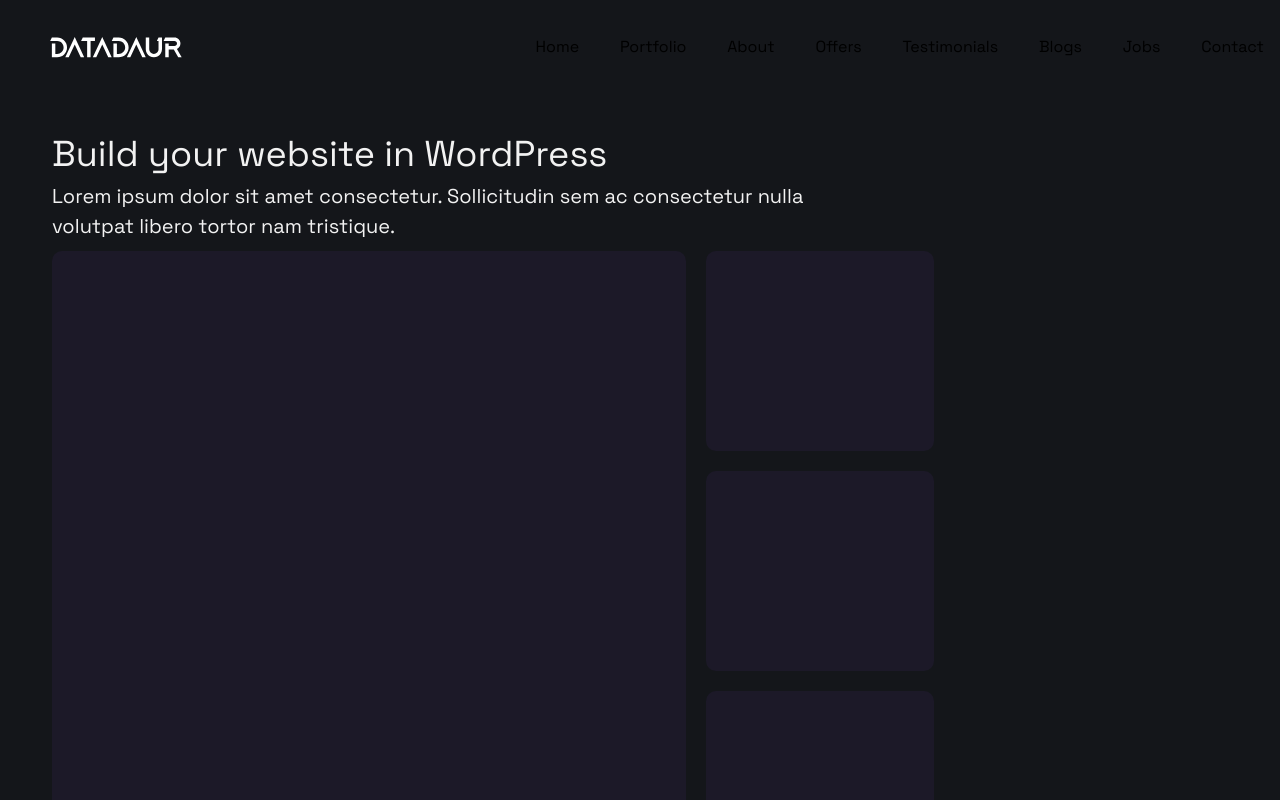
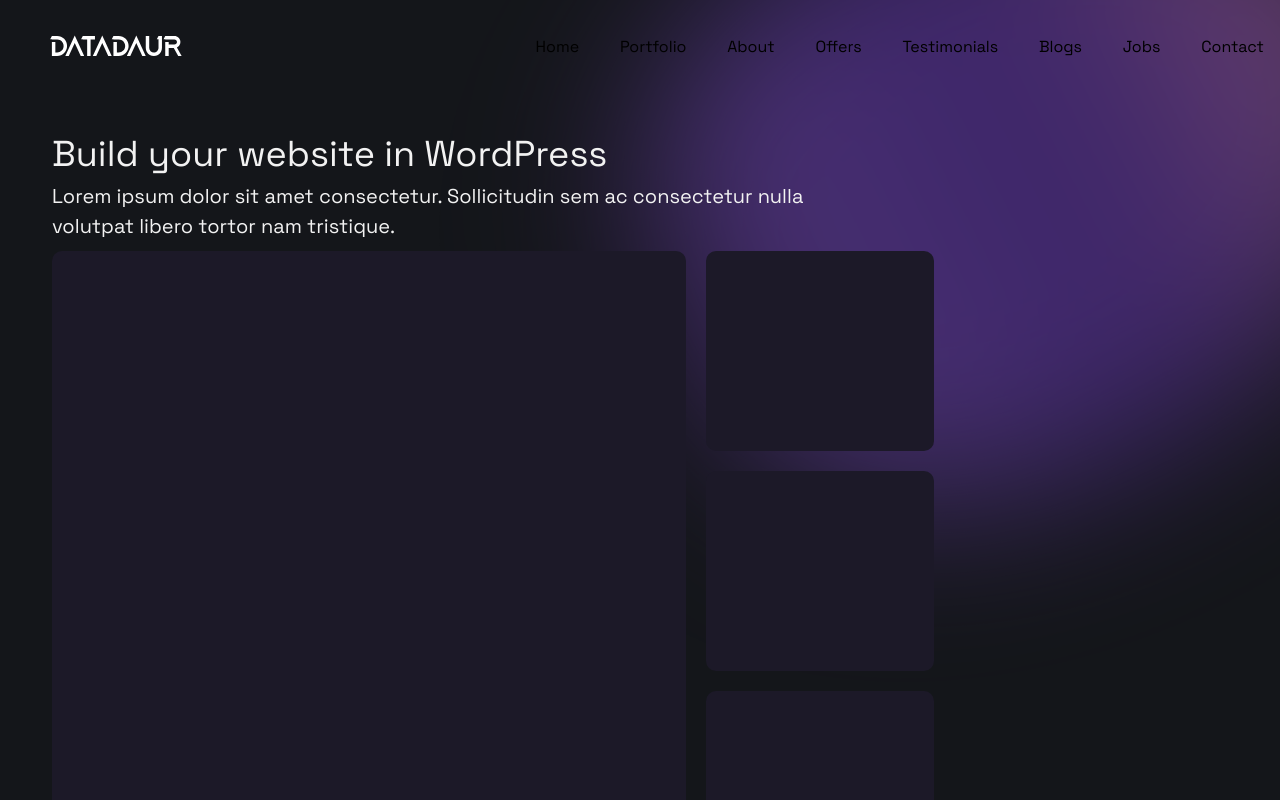
Before and after one commit to arn3870/DataDaur, a Next.js app: page /service-details in a window 1280 px wide. Shown: the top 800 px of the page. Built offline with nearby package versions, Linux system fonts and the light colour scheme.

Commit message:
added links in footer and animation in portfolio and testimonials

```diff
--- a/src/components/header/Header.tsx
+++ b/src/components/header/Header.tsx
@@ -14,10 +14,19 @@
   return (
     <>
       {pathname !== "/coming-soon" ? (
-        <div className="relative container md:flex-[9] sm:flex-[6] 2xl:flex-[6] 3xl:flex-1 4xl:flex-[0.85] w-full p-0 m-0"
-        style={{zIndex: "2"}}>
+        <div
+          className="relative container md:flex-[9] sm:flex-[6] 2xl:flex-[6] 3xl:flex-1 4xl:flex-[0.85] w-full p-0 m-0"
+          style={{ zIndex: "2" }}
+        >
           <div className="topbar w-full flex bg-transparent justify-between p-4 pt-[35px] pl-[50px]">
-            <Image src="/DataDaur.svg" alt="datadaur" width={132} height={40} />
+            <Link href={"/"}>
+              <Image
+                src="/DataDaur.svg"
+                alt="datadaur"
+                width={132}
+                height={40}
+              />
+            </Link>
             <div className="hidden md:flex md:justify-between w-[60%] space-x-4">
               <Link href="/">Home</Link>
               <Link href="/portfolio">Portfolio</Link>
--- a/src/components/homeComponents/exploreComponent/ExploreComponent.tsx
+++ b/src/components/homeComponents/exploreComponent/ExploreComponent.tsx
@@ -2,7 +2,7 @@
 import Image from "next/image";
 import { ReactNode } from "react";
 import styles from "../../styles/gradients.module.css";
-
+import Link from "next/link";
 const space_grotesk = Space_Grotesk({
   subsets: ["latin", "latin-ext"],
 });
@@ -56,6 +56,7 @@
                   {card.description}
                 </p>
                 <div className="flex mt-[5px] md:mt-[50px] lg:mt-[50px] text-sm md:text-lg lg:text-xl">
+                  <Link href={"/service-details"}>
                     <button
                       style={{
                         border: "2px solid var(--Button-Stroke, #A265F0)",
@@ -67,6 +68,7 @@
                     >
                       {card.buttonLabel}
                     </button>
+                  </Link>
                 </div>
               </div>
             </div>
--- a/src/components/homeFooter/HomeFooter.tsx
+++ b/src/components/homeFooter/HomeFooter.tsx
@@ -3,6 +3,7 @@
 import phoneIcon from "../../../public/Icons/phone_icon.svg";
 import Image from "next/image";
 import { usePathname } from "next/navigation";
+import Link from "next/link";
 export default function HomeFooter() {
   const pathname = usePathname();
   return (
@@ -53,6 +54,7 @@
               </div>
               <div className="flex flex-row justify-between md:justify-end lg:justify-end gap-5">
                 <div className="w-[16px] md:w-[24px] lg:w-[24px] h-[16px] md:h-[24px] lg:h-[24px]">
+                  <Link href={"/"}>
                     <svg
                       xmlns="http://www.w3.org/2000/svg"
                       width="24"
@@ -65,8 +67,10 @@
                         fill="#CACACA"
                       />
                     </svg>
+                  </Link>
                 </div>
                 <div className="w-[16px] md:w-[24px] lg:w-[24px] h-[16px] md:h-[24px] lg:h-[24px]">
+                  <Link href={"/"}>
                     <svg
                       xmlns="http://www.w3.org/2000/svg"
                       width="24"
@@ -79,8 +83,10 @@
                         fill="#CACACA"
                       />
                     </svg>
+                  </Link>
                 </div>
                 <div className="w-[16px] md:w-[24px] lg:w-[24px] h-[16px] md:h-[24px] lg:h-[24px]">
+                  <Link href={"https://twitter.com/DataDaur"}>
                     <svg
                       xmlns="http://www.w3.org/2000/svg"
                       width="24"
@@ -93,8 +99,10 @@
                         fill="#CACACA"
                       />
                     </svg>
+                  </Link>
                 </div>
                 <div className="w-[16px] md:w-[24px] lg:w-[24px] h-[16px] md:h-[24px] lg:h-[24px]">
+                  <Link href={"/"}>
                     <svg
                       xmlns="http://www.w3.org/2000/svg"
                       width="24"
@@ -107,8 +115,13 @@
                         fill="#CACACA"
                       />
                     </svg>
+                  </Link>
                 </div>
                 <div className="w-[16px] md:w-[24px] lg:w-[24px] h-[16px] md:h-[24px] lg:h-[24px]">
+                  <Link
+                    href={"https://www.linkedin.com/company/datadaur/"}
+                    target="_blank"
+                  >
                     <svg
                       xmlns="http://www.w3.org/2000/svg"
                       width="24"
@@ -121,6 +134,7 @@
                         fill="#CACACA"
                       />
                     </svg>
+                  </Link>
                 </div>
               </div>
             </div>
--- a/src/components/serviceDatailsComponents/ServiceImages/ServiceImages.tsx
+++ b/src/components/serviceDatailsComponents/ServiceImages/ServiceImages.tsx
@@ -1,7 +1,12 @@
+import styles from "../../styles/gradients.module.css";
 export default function ServiceImages() {
   return (
     <div className="text-[#F2F2F2] w-[75%]">
       {/* <div className="text-[#CACACA] grid grid-cols-1 sm:grid-cols-1 md:grid-cols-2 lg:grid-cols-2 xl:grid-cols-2 gap-5"> */}
+      <div
+        className={` ${styles.portfolio_gradient} absolute top-0 right-0 w-[300px] md:w-[500px] lg:w-[822px] h-[300px] md:h-[450px] lg:h-[613px]`}
+        style={{ zIndex: "-99" }}
+      ></div>
       <div className="text-[36px]">Build your website in WordPress</div>
       <div className="text-[20px] pb-[10px] w-[90%]">
         Lorem ipsum dolor sit amet consectetur. Sollicitudin sem ac consectetur
```
Lines whose indentation alone changed are shown as unchanged.
